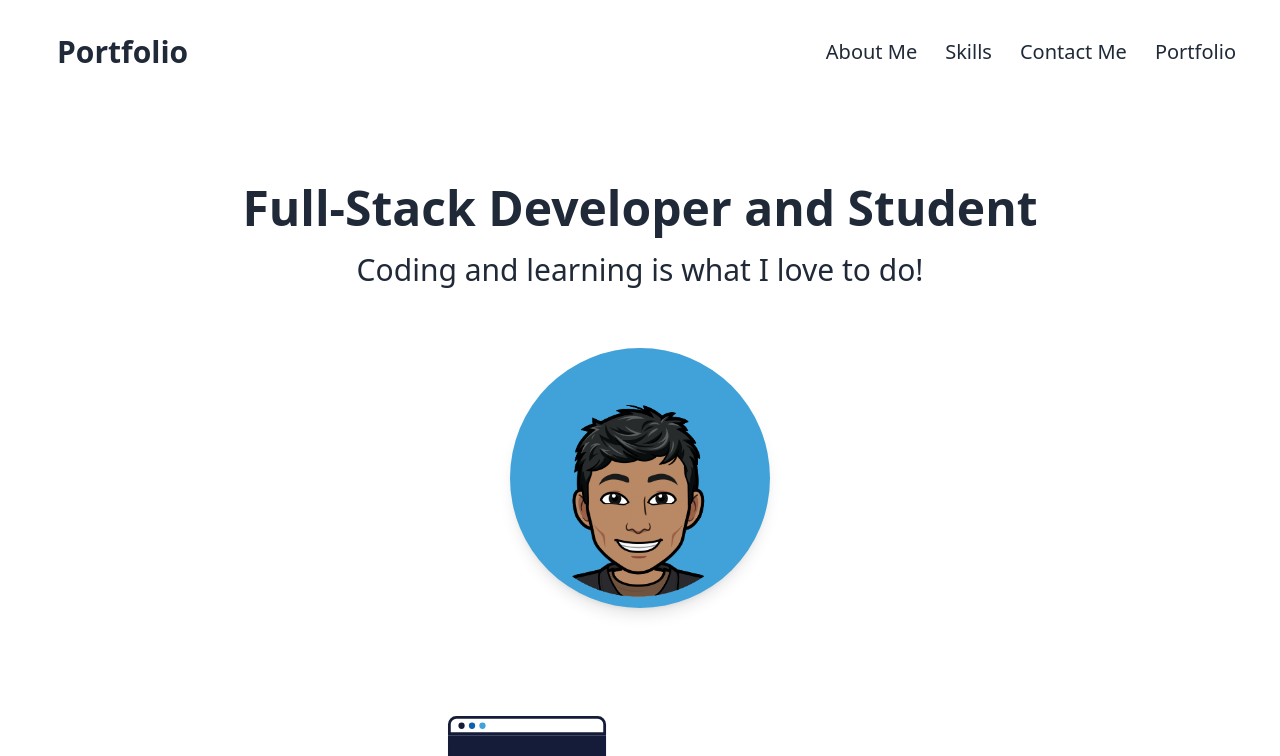
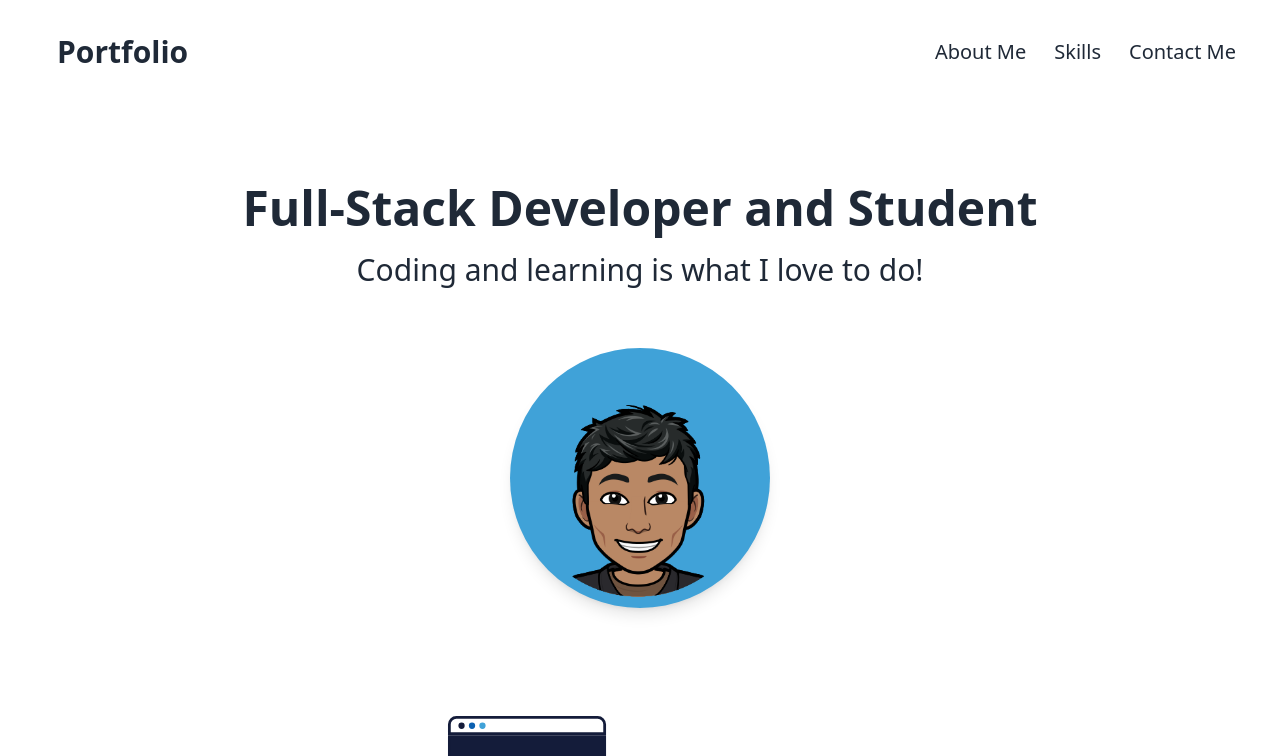
Before and after one commit to avnoor-ludhar/portfolioInReact, a React (Vite) app: page / in a window 1280 px wide. Shown: the top 756 px of the page. Built offline with nearby package versions, Linux system fonts and the light colour scheme.

Commit message:
fixed the extra nav link

```diff
--- a/src/components/Navbar.jsx
+++ b/src/components/Navbar.jsx
@@ -7,7 +7,7 @@ import Sidebar from './Sidebar';
 
 const NavLinks = ({ handleClick }) => (
   <div className='md:flex flex-row hidden'>
-    {categories.map((category)=>(
+    {categories.map((category, i)=>(i < categories.length - 1 && (
       <button onClick={()=>{handleClick(category.pageName)}} key={category.pageName}
               className="flex justify-left items-center
               my-1 text-sm selection: group ml-5">
@@ -18,7 +18,7 @@ const NavLinks = ({ handleClick }) => (
                   <span className='absolute -bottom-1 rounded left-0 w-0 h-1 bg-gradient-109 from-[#3dedfd_44.2%] to-[#0388ee_95.6%] transition-all group-hover:w-full'></span>
               </p>
         </button>
-    ))}
+    )))}
   </div>
 )
 
```
